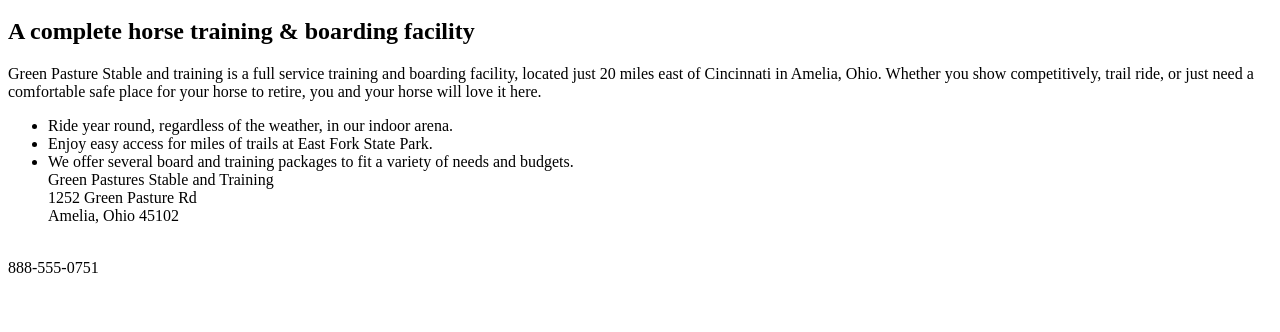
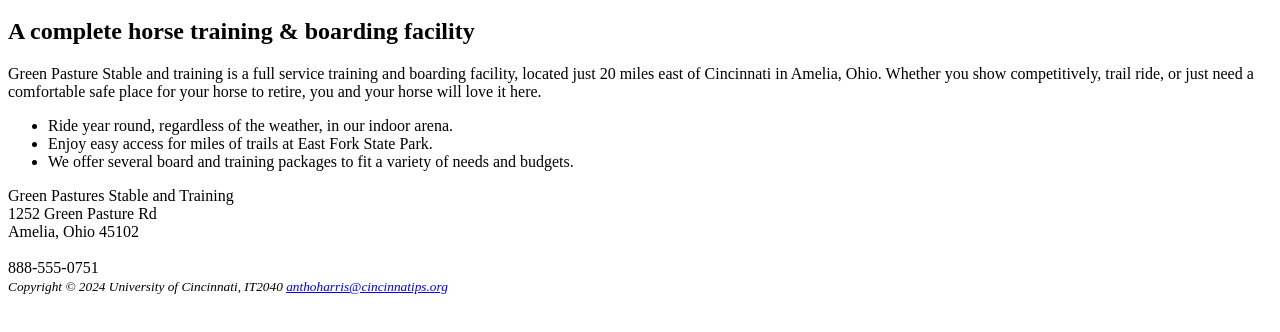
Before and after one commit to anthoharris/Harris.webdev24, a plain HTML site: page GreenPastures_Part1/index.html in a window 1280 px wide. Shown: the part 100-432 px from the top of the page. Drawn offline with Linux system fonts and the light colour scheme.

Commit message:
Update index.html

```diff
--- a/GreenPastures_Part1/index.html
+++ b/GreenPastures_Part1/index.html
@@ -22,11 +22,15 @@
         <li> Ride year round, regardless of the weather, in our indoor arena. </li>
         <li> Enjoy easy access for miles of trails at East Fork State Park. </li>
         <li> We offer several board and training packages to fit a variety of needs and budgets.</li>
-        <div> Green Pastures Stable and Training <br> 1252 Green Pasture Rd <br> Amelia, Ohio 45102 </div>
+
     </ul>
-    <br> 888-555-0751 </div>
+
+     <div> Green Pastures Stable and Training <br> 1252 Green Pasture Rd <br> Amelia, Ohio 45102 <br>
+     <br> 888-555-0751 </div>
+
 <footer>
-
+    <small><i> Copyright &copy; 2024 University of Cincinnati, IT2040 </i> </small>
+    <a href="mailto:anthoharris@cincinnatips.org"><small><i>anthoharris@cincinnatips.org</i></small></a>
 </footer>
 </main>
 </html>
```
